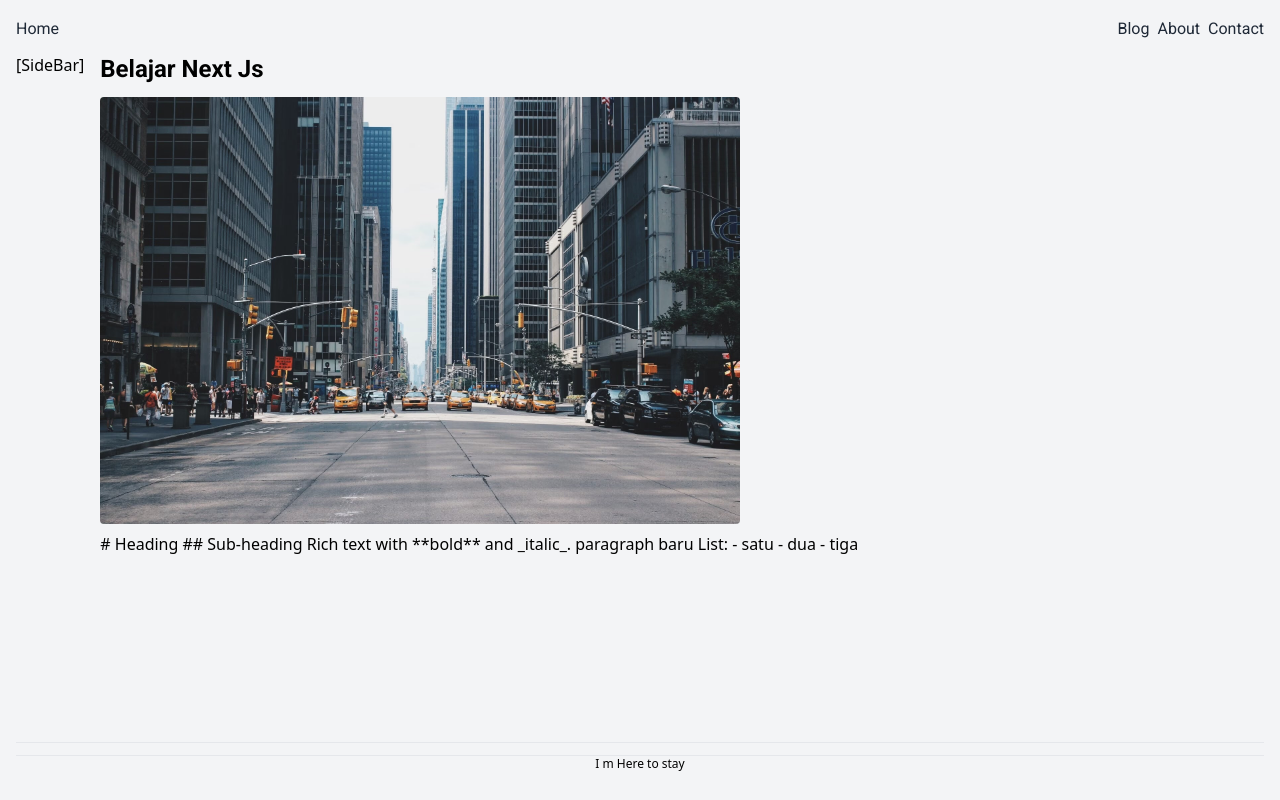
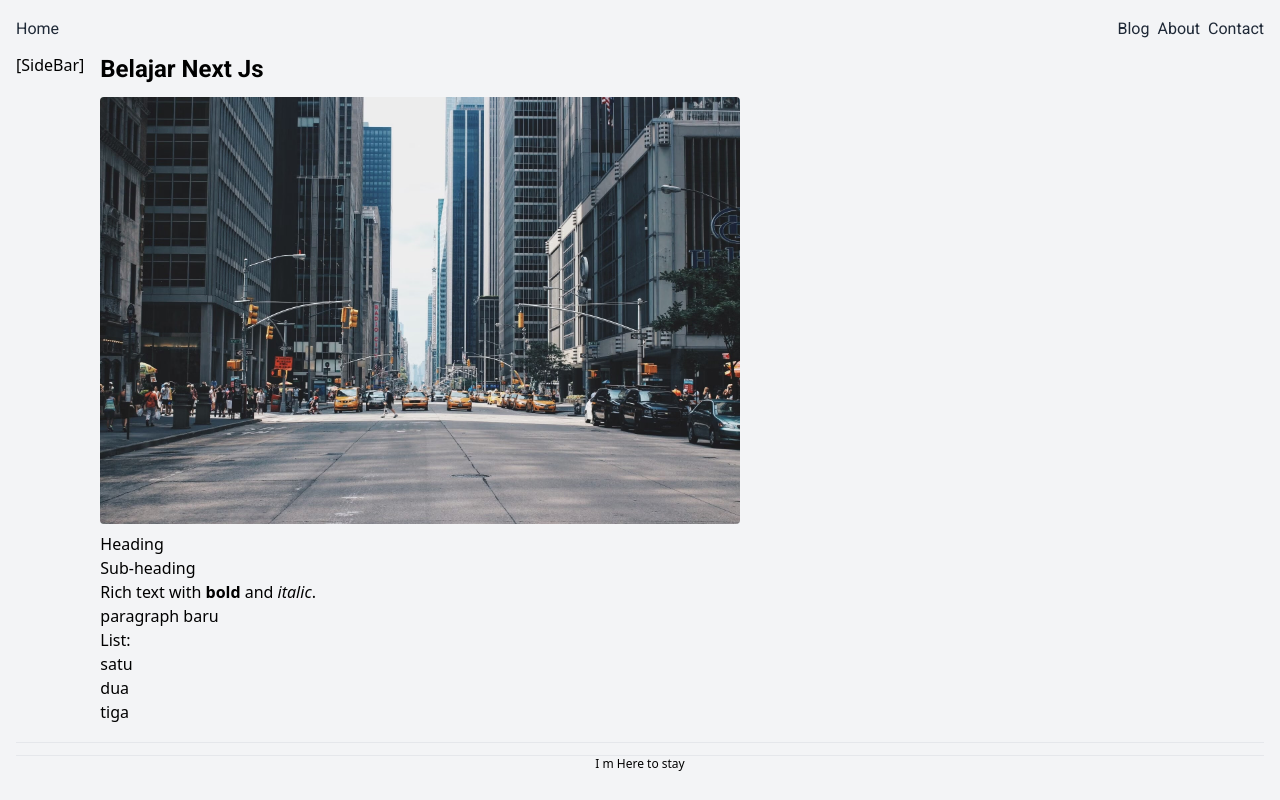
Before and after one commit to bgsdewo/Next.js_With_Headless_CMS, a Next.js app in the folder learn-nextjs/: page /blog/belajar-nextjs in a window 1280 px wide. Built offline with nearby package versions, Linux system fonts and the light colour scheme.

Commit message:
Menginstal marked npm dan Menampilkan Data Markdown Pada Component

```diff
--- a/learn-nextjs/app/blog/belajar-nextjs/page.jsx
+++ b/learn-nextjs/app/blog/belajar-nextjs/page.jsx
@@ -1,7 +1,9 @@
 import Heading from "@/components/Heading";
+import { marked } from "marked";
 import { readFile } from "node:fs/promises";
 export default async function PostPage() {
   const text = await readFile("./content/blog/belajar-nextjs.md", "utf8");
+  const html = marked(text);
   return (
     <>
       <Heading>Belajar Next Js</Heading>
@@ -12,7 +14,7 @@ export default async function PostPage() {
         height={360}
         className="mb-2 rounded"
       />
-      <p>{text}</p>
+      <article dangerouslySetInnerHTML={{ __html: html }} />
     </>
   );
 }
--- a/learn-nextjs/package.json
+++ b/learn-nextjs/package.json
@@ -9,6 +9,7 @@
     "lint": "next lint"
   },
   "dependencies": {
+    "marked": "^13.0.2",
     "next": "^14.2.5",
     "react": "^18.3.1",
     "react-dom": "^18.3.1"
```
Also changed, not shown: 1 other file (tests, documents, lock files or other folders).
